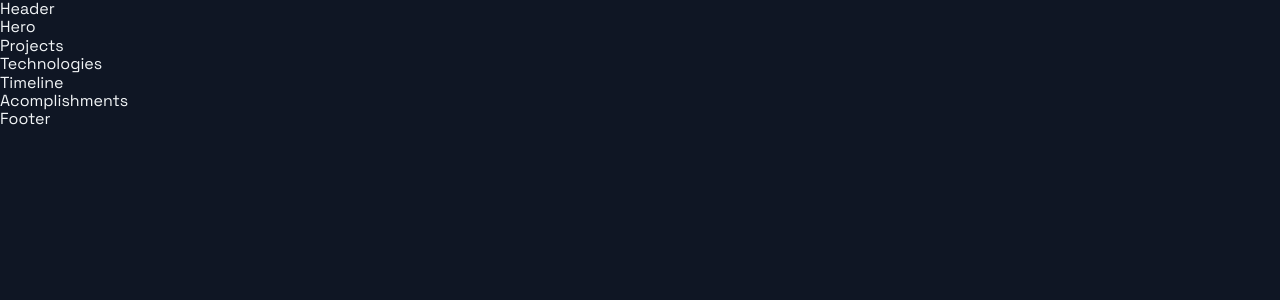
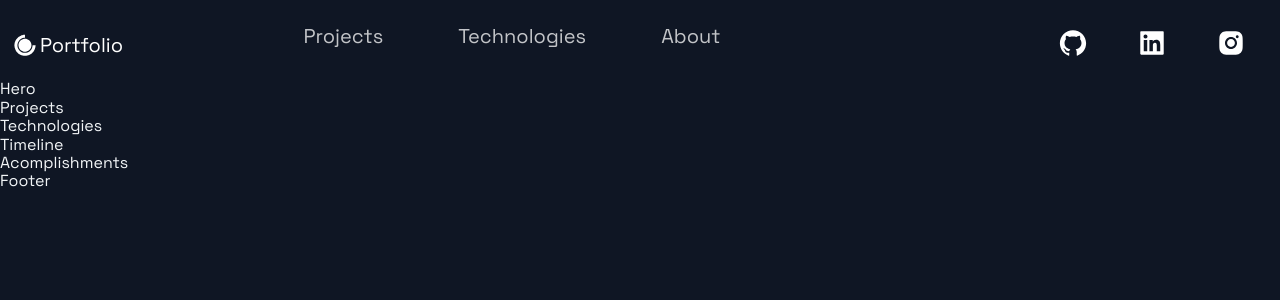
Before and after one commit to Abhay-Jagtap4/Portfolio-Website, a Next.js app: page / in a window 1280 px wide. Shown: the top 300 px of the page. Built offline with nearby package versions, Linux system fonts and the light colour scheme.

Commit message:
Updated header

```diff
--- a/src/components/Header/Header.js
+++ b/src/components/Header/Header.js
@@ -3,12 +3,46 @@ import React from 'react';
 import { AiFillGithub, AiFillInstagram, AiFillLinkedin } from 'react-icons/ai';
 import { DiCssdeck } from 'react-icons/di';
 
-import { Container, Div1, Div2, Div3, NavLink, SocialIcons } from './HeaderStyles';
+import { Container, Div1, Div2, Div3, NavLink, SocialIcons, Span } from './HeaderStyles';
 
 const Header = () =>  (
-  <div>
-    Header
-  </div>
+   <Container>
+    <Div1>
+      <Link href="/">
+        <a style={{ display: "flex", alignItems: "center", color: 'white', marginBottom: '20;'}}>
+          <DiCssdeck size="3rem " /> <Span>Portfolio</Span>
+        </a>
+      </Link>
+    </Div1>
+    <Div2>
+      <li>
+        <Link href="#projects">
+          <NavLink>Projects</NavLink>
+        </Link>
+      </li>
+      <li>
+        <Link href="#tech">
+          <NavLink>Technologies</NavLink>
+        </Link>
+      </li>
+      <li>
+        <Link href="#about">
+          <NavLink>About</NavLink>
+        </Link>
+      </li>
+    </Div2>
+    <Div3>
+      <SocialIcons href="https://github.com/Abhay-Jagtap4">
+        <AiFillGithub size="3rem" />
+      </SocialIcons>
+      <SocialIcons href="https://www.linkedin.com/in/abhay-jagtap-765116201/">
+        <AiFillLinkedin size="3rem" />
+      </SocialIcons>
+      <SocialIcons href="https://www.instagram.com/abhayjagtap4/">
+        <AiFillInstagram size="3rem" />
+      </SocialIcons>
+    </Div3>
+   </Container>
 );
 
 export default Header;
--- a/src/components/Header/HeaderStyles.js
+++ b/src/components/Header/HeaderStyles.js
@@ -17,6 +17,11 @@ export const Container = styled.div`
     grid-row-gap: 0.5rem;
   }
 `;
+
+export const Span = styled.span`
+  font-size: 2rem;
+`;
+
 export const Div1 = styled.div`
   grid-area: 1 / 1 / 2 / 2;
   display: flex;
```
Also changed, not shown: 2 other files (tests, documents, lock files or other folders).
